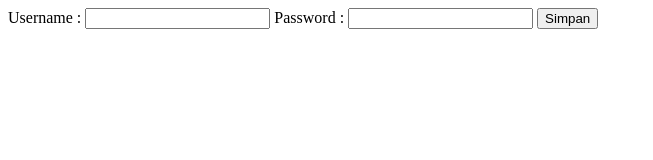
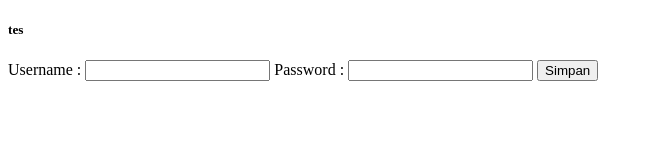
Before and after one commit to bowo123456/belajar-niomic, a plain HTML site: page login.html in a window 1280 px wide. Shown: the whole page, without its empty margins (0-653 px from the left). Drawn offline with Linux system fonts and the light colour scheme.

Commit message:
Add element h5

```diff
--- a/login.html
+++ b/login.html
@@ -6,6 +6,7 @@
     <title>Halaman Login</title>
 </head>
 <body>
+    <h5>tes </h5>
     <form action="" method="post">
         <label for="">Username : </label>
         <input type="password" name="" id="">
```
